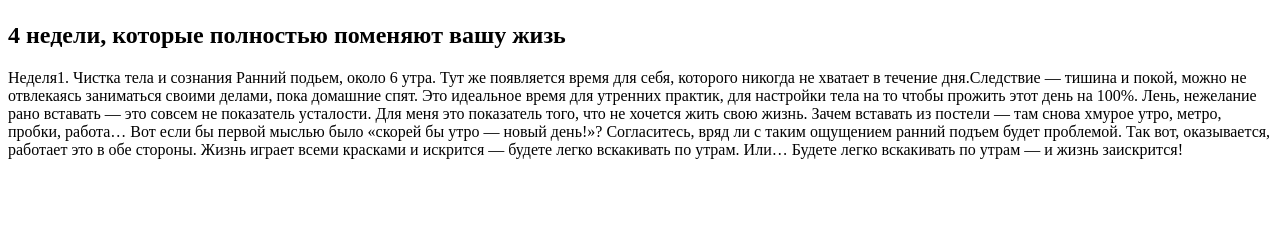
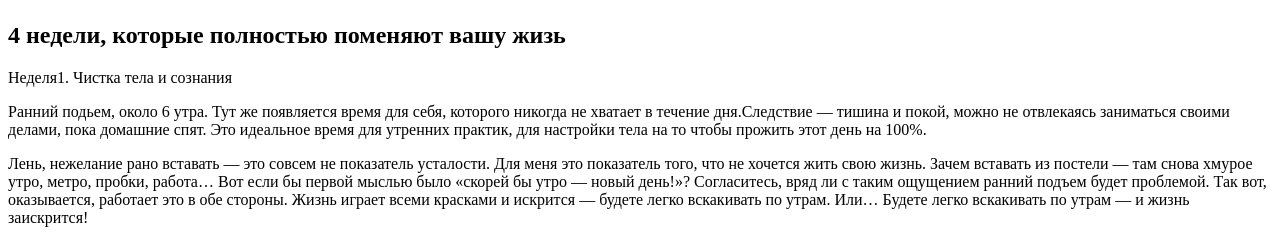
Before and after one commit to WebHeroSchool/reposit01, a plain HTML site: page index.html in a window 1280 px wide. Shown: the part 558-801 px from the top of the page. Drawn offline with Linux system fonts and the light colour scheme.

Commit message:
index.html

```diff
--- a/index.html
+++ b/index.html
@@ -11,9 +11,9 @@
       <main>
       	<section>
       		<h1>4 недели, которые полностью поменяют вашу жизь</h1>
-      		<p1>Неделя1. Чистка тела и сознания</p1>
-                                  <p2>Ранний подьем, около 6 утра. Тут же появляется время для себя, которого никогда не хватает в течение дня.Следствие — тишина и покой, можно не отвлекаясь заниматься своими делами, пока домашние спят. Это идеальное время для утренних практик, для настройки тела на то чтобы прожить этот день на 100%.</p2>
-                                  <p3>Лень, нежелание рано вставать — это совсем не показатель усталости. Для меня это показатель того, что не хочется жить свою жизнь. Зачем вставать из постели — там снова хмурое утро, метро, пробки, работа… Вот если бы первой мыслью было «скорей бы утро — новый день!»? Согласитесь, вряд ли с таким ощущением ранний подъем будет проблемой. Так вот, оказывается, работает это в обе стороны. Жизнь играет всеми красками и искрится — будете легко вскакивать по утрам. Или… Будете легко вскакивать по утрам — и жизнь заискрится! </p3>
+      		<p>Неделя1. Чистка тела и сознания</p>
+                                  <p>Ранний подьем, около 6 утра. Тут же появляется время для себя, которого никогда не хватает в течение дня.Следствие — тишина и покой, можно не отвлекаясь заниматься своими делами, пока домашние спят. Это идеальное время для утренних практик, для настройки тела на то чтобы прожить этот день на 100%.</p>
+                                  <p>Лень, нежелание рано вставать — это совсем не показатель усталости. Для меня это показатель того, что не хочется жить свою жизнь. Зачем вставать из постели — там снова хмурое утро, метро, пробки, работа… Вот если бы первой мыслью было «скорей бы утро — новый день!»? Согласитесь, вряд ли с таким ощущением ранний подъем будет проблемой. Так вот, оказывается, работает это в обе стороны. Жизнь играет всеми красками и искрится — будете легко вскакивать по утрам. Или… Будете легко вскакивать по утрам — и жизнь заискрится! </p>
       	</section>
       </main>
    </body>
```
